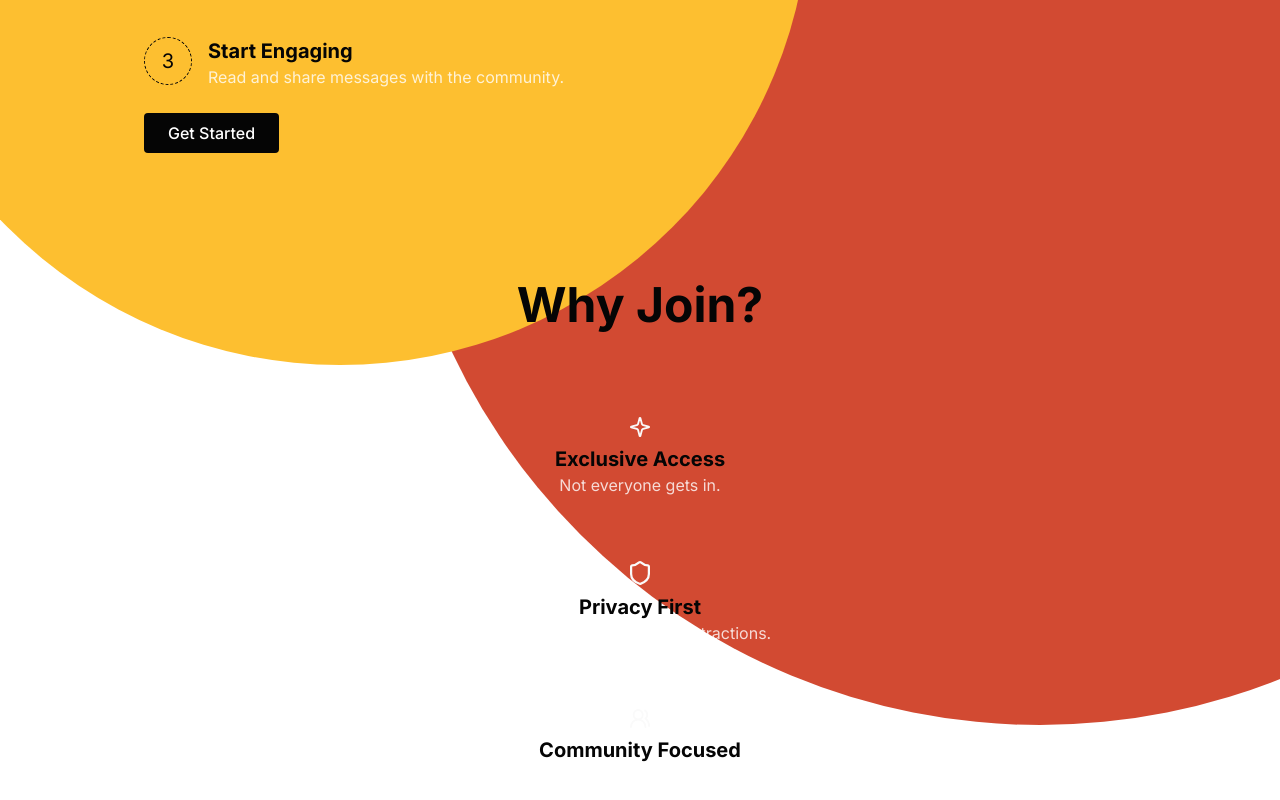
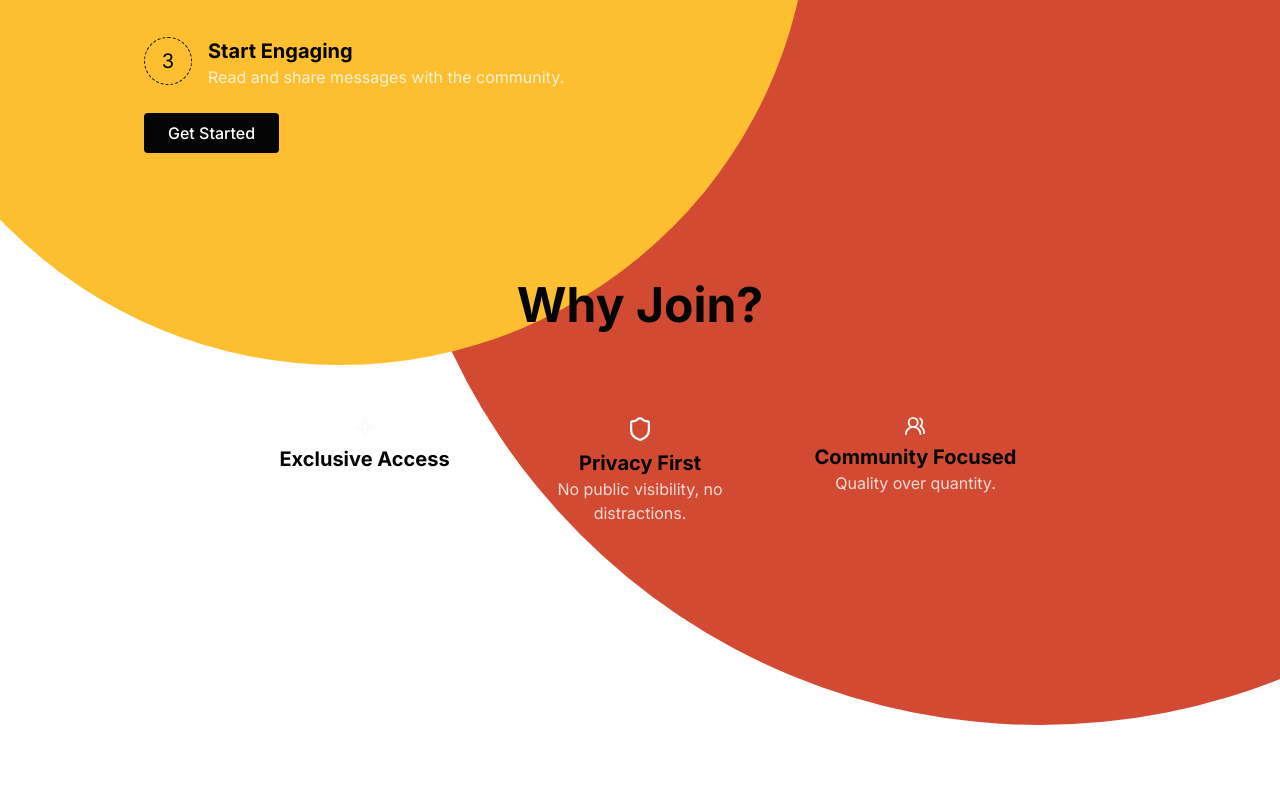
Before and after one commit to DawidGawronskiDev/members-only-refined, a Next.js app: page / in a window 1280 px wide. Shown: the part 575-1375 px from the top of the page. After the commit the page ends 1300 px from the top, so only its background shows below. Built offline with nearby package versions, Linux system fonts and the light colour scheme.

Commit message:
update why join section

```diff
--- a/src/app/page.tsx
+++ b/src/app/page.tsx
@@ -75,8 +75,8 @@ export default function Home() {
         <MaxWidth>
           <div className="flex flex-col items-center gap-16">
             <h2>Why Join?</h2>
-            <div className="grid gap-4">
-              <div className="flex flex-col items-center p-6 text-center">
+            <div className="flex flex-col md:flex-row items-center md:items-start gap-4">
+              <div className="flex flex-col items-center p-6 text-center w-full">
                 <Image
                   src="/sparkle.svg"
                   alt=""
@@ -87,7 +87,7 @@ export default function Home() {
                 <h3>Exclusive Access</h3>
                 <p>Not everyone gets in.</p>
               </div>
-              <div className="flex flex-col items-center p-6 text-center">
+              <div className="flex flex-col items-center p-6 text-center w-full">
                 <Image
                   src="/shield.svg"
                   alt=""
@@ -98,7 +98,7 @@ export default function Home() {
                 <h3>Privacy First</h3>
                 <p>No public visibility, no distractions.</p>
               </div>
-              <div className="flex flex-col items-center p-6 text-center">
+              <div className="flex flex-col items-center p-6 text-center w-full">
                 <Image
                   src="/users-round.svg"
                   alt=""
```
